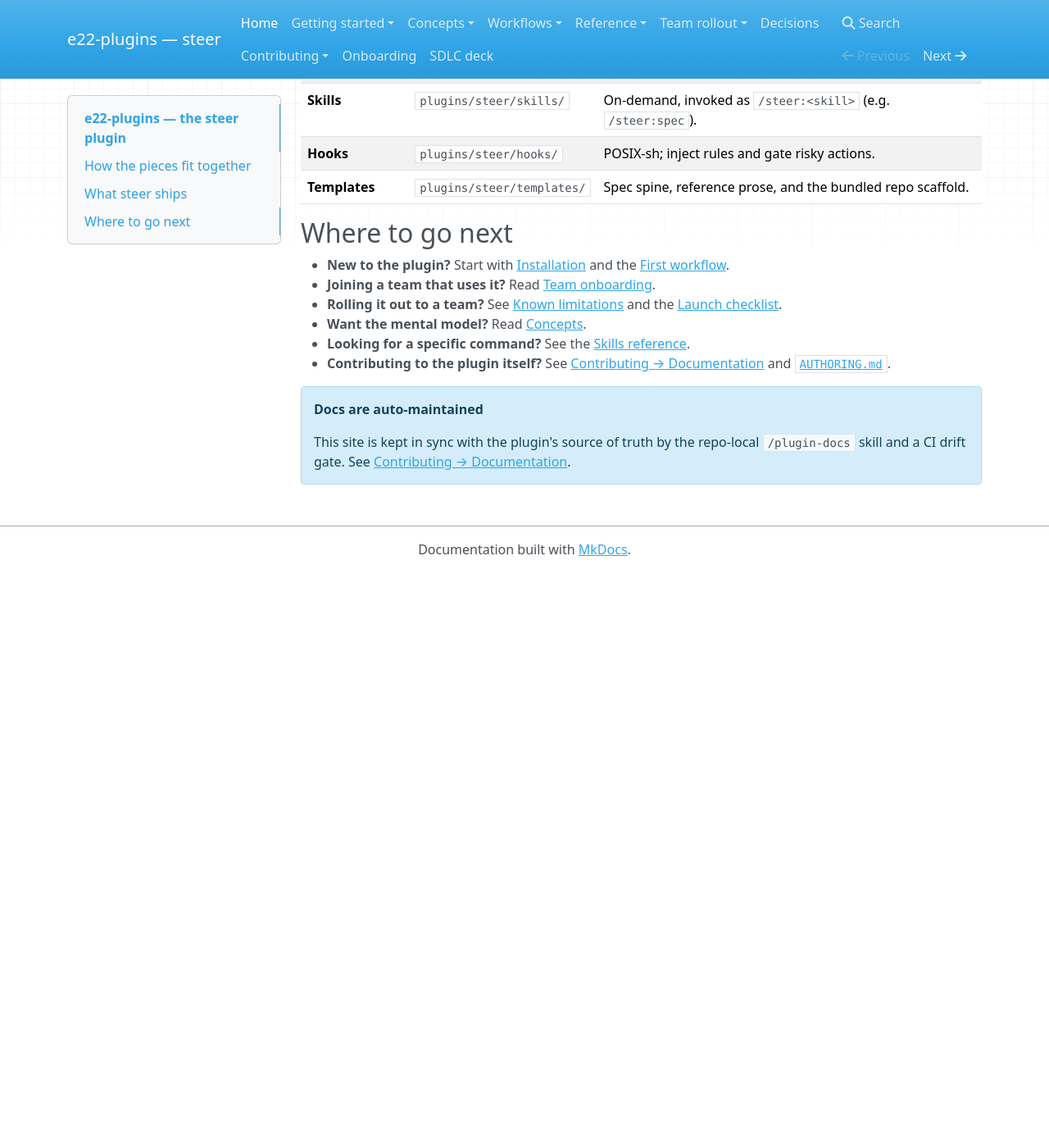
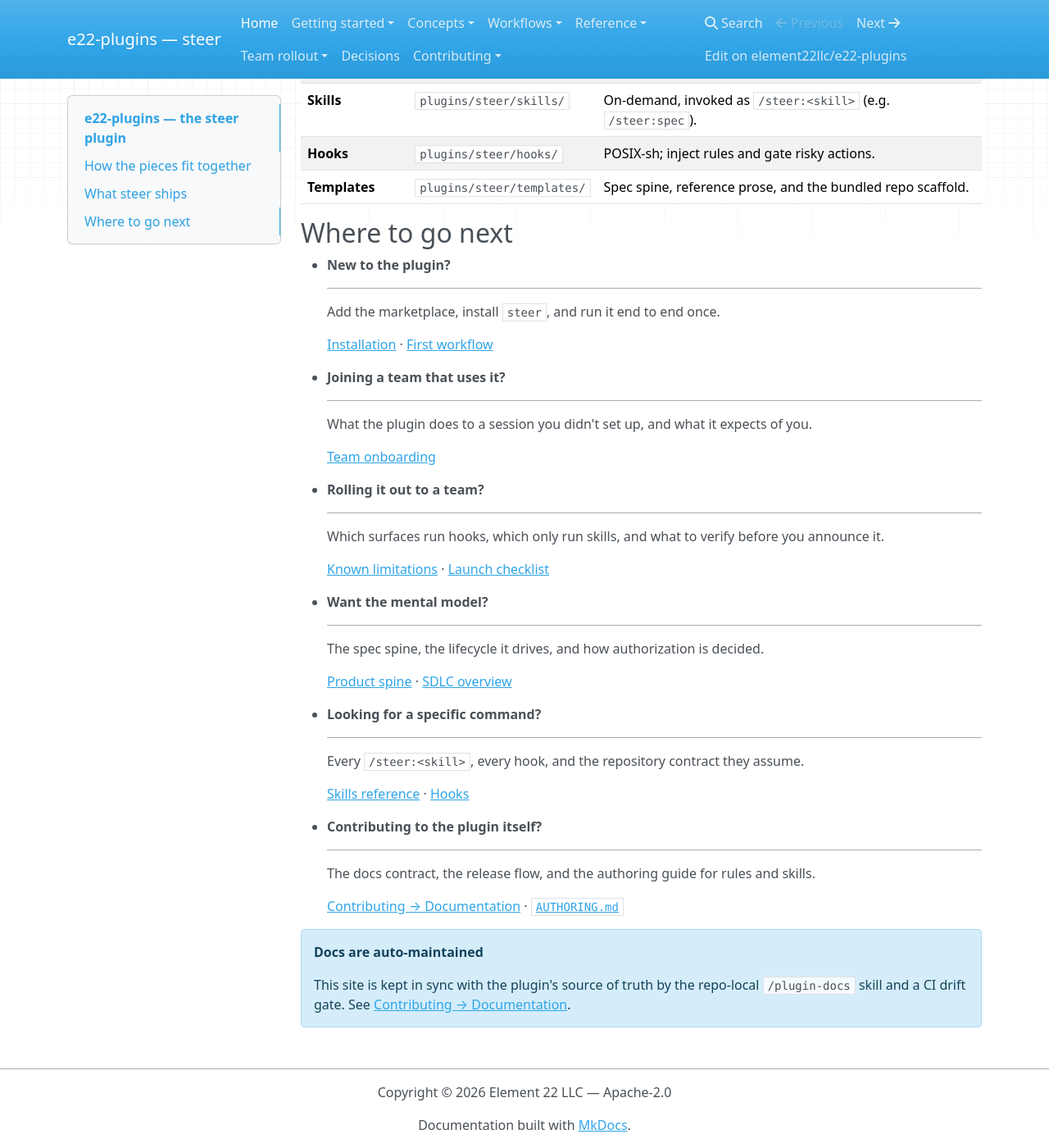
Before and after one commit to element22llc/e22-plugins, an MkDocs documentation site: the page built from docs/index.md, in a window 1280 px wide and 1400 px high, scrolled down 646 px. Shown: the whole window at 82% size. Built offline with MkDocs 1.6.1, drawn with Linux system fonts in a browser that asks for light colours; nearby versions of some CDN libraries; before the commit the page ends 1344 px from its top, so only the background shows below that.

Commit message:
feat(docs): site chrome, IA and a checklist rendering fix
The deployed site was current with main but shipped the Zensical defaults for
everything the config didn't set. This wires up the chrome that was missing and
fixes one real rendering bug.

- pymdownx.tasklist: team-rollout/launch-checklist.md rendered every item as
  the literal text "[ ]" — the one page whose whole purpose is a checklist had
  no checkboxes. All 10 items now render as task-list items.
- repo_url/repo_name/edit_uri: the header had an empty md-header__source slot
  and no per-page edit affordance. edit_uri is set explicitly because
  Zensical infers `edit/master/docs` for github.com hosts and this repo's
  default branch is main.
- navigation.footer: 30 pages that read linearly within a section had no
  prev/next links.
- navigation.tabs(.sticky): top-level nav moves into header tabs so the
  sidebar shows only the active section. The two Slidev deck links moved from
  top-level into Getting started / Concepts — better IA, and it keeps the tab
  row at 8 items instead of 10, which overflows the 61rem grid.
- navigation.indexes: workflows/index.md is now the Workflows section landing
  page rather than a redundant "Overview" child.
- navigation.tracking, navigation.instant.progress, search.highlight,
  search.share, content.code.annotate, content.tooltips, content.action.*.
- copyright + material/steering logo icon, replacing the empty footer meta bar
  and the default generic glyph.
- Home page "Where to go next" is a Material card grid (md_in_html) instead of
  a flat bullet list.

Every feature flag and config key was checked against the installed
zensical 0.0.53 before use, and each change verified in the strict build
output. Ships nothing under plugins/steer/ — no changelog entry.

Co-Authored-By: Claude Opus 5 (1M context) <noreply@anthropic.com>

```diff
--- a/docs/index.md
+++ b/docs/index.md
@@ -36,16 +36,62 @@ flowchart LR
 
 ## Where to go next
 
-- **New to the plugin?** Start with [Installation](getting-started/installation.md)
-  and the [First workflow](getting-started/first-workflow.md).
-- **Joining a team that uses it?** Read [Team onboarding](getting-started/team-onboarding.md).
-- **Rolling it out to a team?** See [Known limitations](reference/known-limitations.md)
-  and the [Launch checklist](team-rollout/launch-checklist.md).
-- **Want the mental model?** Read [Concepts](concepts/product-spine.md).
-- **Looking for a specific command?** See the [Skills reference](reference/skills.md).
-- **Contributing to the plugin itself?** See
-  [Contributing → Documentation](contributing/documentation.md) and
-  [`AUTHORING.md`](https://github.com/element22llc/e22-plugins/blob/main/AUTHORING.md).
+<div class="grid cards" markdown>
+
+-   **New to the plugin?**
+
+    ---
+
+    Add the marketplace, install `steer`, and run it end to end once.
+
+    [Installation](getting-started/installation.md) ·
+    [First workflow](getting-started/first-workflow.md)
+
+-   **Joining a team that uses it?**
+
+    ---
+
+    What the plugin does to a session you didn't set up, and what it expects of you.
+
+    [Team onboarding](getting-started/team-onboarding.md)
+
+-   **Rolling it out to a team?**
+
+    ---
+
+    Which surfaces run hooks, which only run skills, and what to verify before you announce it.
+
+    [Known limitations](reference/known-limitations.md) ·
+    [Launch checklist](team-rollout/launch-checklist.md)
+
+-   **Want the mental model?**
+
+    ---
+
+    The spec spine, the lifecycle it drives, and how authorization is decided.
+
+    [Product spine](concepts/product-spine.md) ·
+    [SDLC overview](concepts/sdlc.md)
+
+-   **Looking for a specific command?**
+
+    ---
+
+    Every `/steer:<skill>`, every hook, and the repository contract they assume.
+
+    [Skills reference](reference/skills.md) ·
+    [Hooks](reference/hooks.md)
+
+-   **Contributing to the plugin itself?**
+
+    ---
+
+    The docs contract, the release flow, and the authoring guide for rules and skills.
+
+    [Contributing → Documentation](contributing/documentation.md) ·
+    [`AUTHORING.md`](https://github.com/element22llc/e22-plugins/blob/main/AUTHORING.md)
+
+</div>
 
 !!! note "Docs are auto-maintained"
     This site is kept in sync with the plugin's source of truth by the repo-local
--- a/mkdocs.yml
+++ b/mkdocs.yml
@@ -24,14 +24,55 @@ docs_dir: docs
 site_dir: site
 use_directory_urls: true
 
+# Header repo link + the per-page "Edit"/"View source" actions
+# (theme features content.action.edit / content.action.view below).
+# `edit_uri` MUST be set explicitly: Zensical's inferred default for a
+# github.com `repo_url` is `edit/master/<docs_dir>`, and this repo's default
+# branch is `main` — leaving it inferred points every pencil at a dead branch.
+repo_url: https://github.com/element22llc/e22-plugins
+repo_name: element22llc/e22-plugins
+edit_uri: edit/main/docs
+# Rendered in the footer meta bar, left of Zensical's own attribution.
+copyright: Copyright &copy; 2026 Element 22 LLC — Apache-2.0
+
 theme:
   # `classic` matches the Material for MkDocs look & feel (vs Zensical's `modern`).
   variant: classic
+  icon:
+    # Beats the default generic book/person glyph and matches the plugin name.
+    logo: material/steering
   features:
+    # --- navigation ---------------------------------------------------------
+    # Top-level nav entries become header tabs; the sidebar then shows only the
+    # active section, which keeps a 30-page site from rendering as one long list.
+    - navigation.tabs
+    - navigation.tabs.sticky
     - navigation.sections
+    # A section whose first child is that section's own index page renders as a
+    # clickable section header instead of a redundant "Overview" leaf. Requires
+    # the nav shape used by `Workflows` below.
+    - navigation.indexes
     - navigation.top
     - navigation.instant
+    # Thin progress bar during instant navigation — without it a slow page load
+    # looks like a dead click.
+    - navigation.instant.progress
+    # Keep the URL's anchor in sync with the scrolled heading, so copying the
+    # address bar deep-links to the section actually on screen.
+    - navigation.tracking
+    # Previous/next links in the footer. These docs read linearly within a
+    # section (installation → first workflow → onboarding) and had no way to
+    # page through.
+    - navigation.footer
+    # --- content ------------------------------------------------------------
+    - content.action.edit
+    - content.action.view
     - content.code.copy
+    - content.code.annotate
+    - content.tooltips
+    # --- search -------------------------------------------------------------
+    - search.highlight
+    - search.share
     - toc.follow
   palette:
     - scheme: default
@@ -50,9 +91,16 @@ theme:
 markdown_extensions:
   - admonition
   - attr_list
+  # Lets block-level Markdown render inside HTML wrappers — required for the
+  # `<div class="grid cards" markdown>` card grid on the home page.
+  - md_in_html
   - toc:
       permalink: true
   - pymdownx.details
+  # Without this, the `- [ ]` items on team-rollout/launch-checklist.md render
+  # as the literal text "[ ]" instead of checkboxes.
+  - pymdownx.tasklist:
+      custom_checkbox: true
   - pymdownx.highlight:
       anchor_linenums: true
   - pymdownx.inlinehilite
@@ -72,6 +120,13 @@ nav:
       - Windows setup: getting-started/windows-setup.md
       - First workflow: getting-started/first-workflow.md
       - Team onboarding: getting-started/team-onboarding.md
+      # External link: the Slidev decks are published into this same site at
+      # /presentation/<slug>/ by .github/workflows/docs-deploy.yml. Absolute URLs
+      # keep the strict build and validate_docs from treating them as missing
+      # pages. Filed under the section whose topic they cover rather than as
+      # top-level entries — with navigation.tabs on, a top-level entry costs a
+      # header tab, and 10 tabs overflow the 61rem grid.
+      - Onboarding deck: https://ai.element-22.com/presentation/onboarding/
   - Concepts:
       - SDLC overview: concepts/sdlc.md
       - Product spine: concepts/product-spine.md
@@ -79,8 +134,12 @@ nav:
       - Authorization model: concepts/authorization-model.md
       - Deployment & environments: concepts/deployment.md
       - GitHub Copilot support: concepts/copilot-support.md
+      # External link — see the note on the onboarding deck above.
+      - SDLC deck: https://ai.element-22.com/presentation/sdlc/
   - Workflows:
-      - Overview: workflows/index.md
+      # Bare path (no title) + the navigation.indexes feature: this page becomes
+      # the `Workflows` section landing page rather than an "Overview" child.
+      - workflows/index.md
       - Adopt: workflows/adopt.md
       - Spec: workflows/spec.md
       - Intake: workflows/intake.md
@@ -102,8 +161,3 @@ nav:
   - Contributing:
       - Documentation: contributing/documentation.md
       - Release process: contributing/release-process.md
-  # External links: the Slidev decks are published into this same site at
-  # /presentation/<slug>/ by .github/workflows/docs-deploy.yml. Absolute URLs
-  # keep the strict build and validate_docs from treating them as missing pages.
-  - Onboarding: https://ai.element-22.com/presentation/onboarding/
-  - SDLC deck: https://ai.element-22.com/presentation/sdlc/
```
